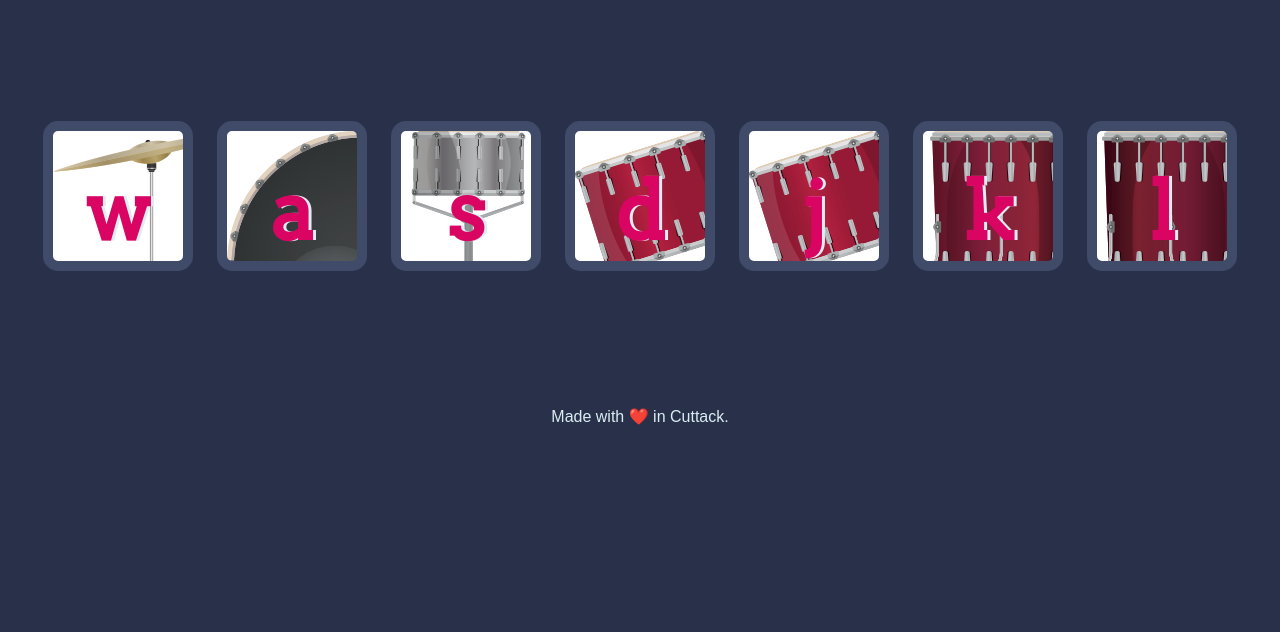
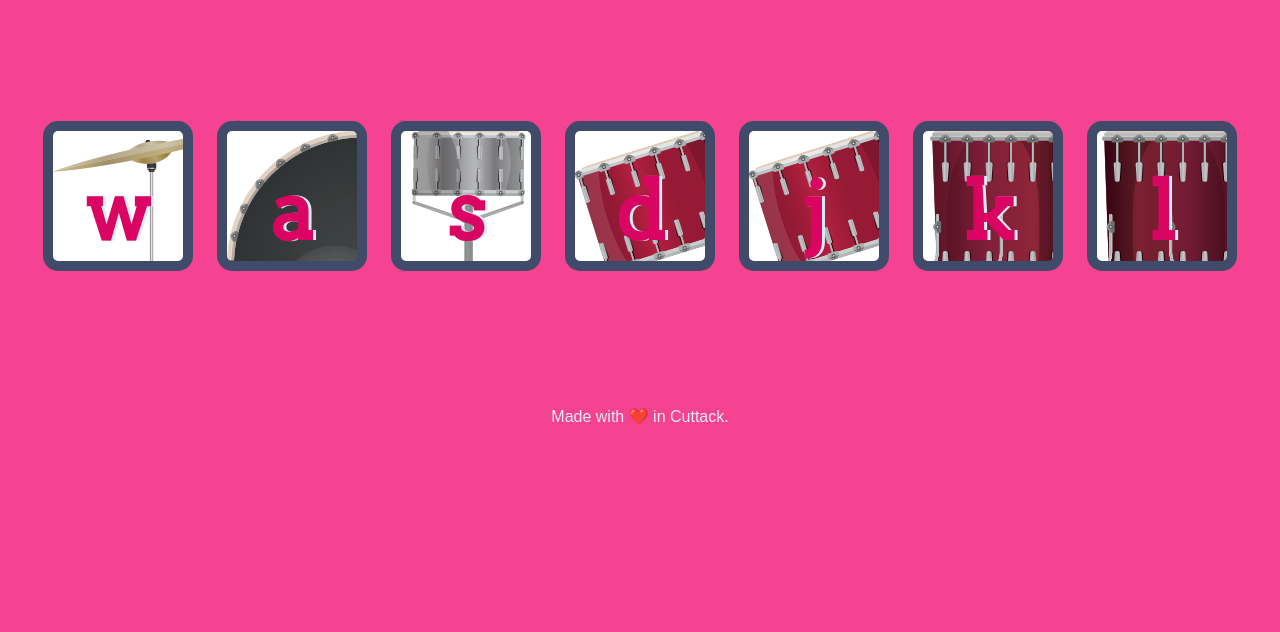
Before and after one commit to sharma9178/drum, a plain HTML site: page index.html in a window 1280 px wide. Shown: the part 168-800 px from the top of the page. Drawn offline with Linux system fonts and the light colour scheme.

Commit message:
changing backgroung color

```diff
--- a/styles.css
+++ b/styles.css
@@ -1,6 +1,6 @@
 body {
   text-align: center;
-  background-color: #283149;
+  background-color: #f54291;
 }
 
 h1 {
```
